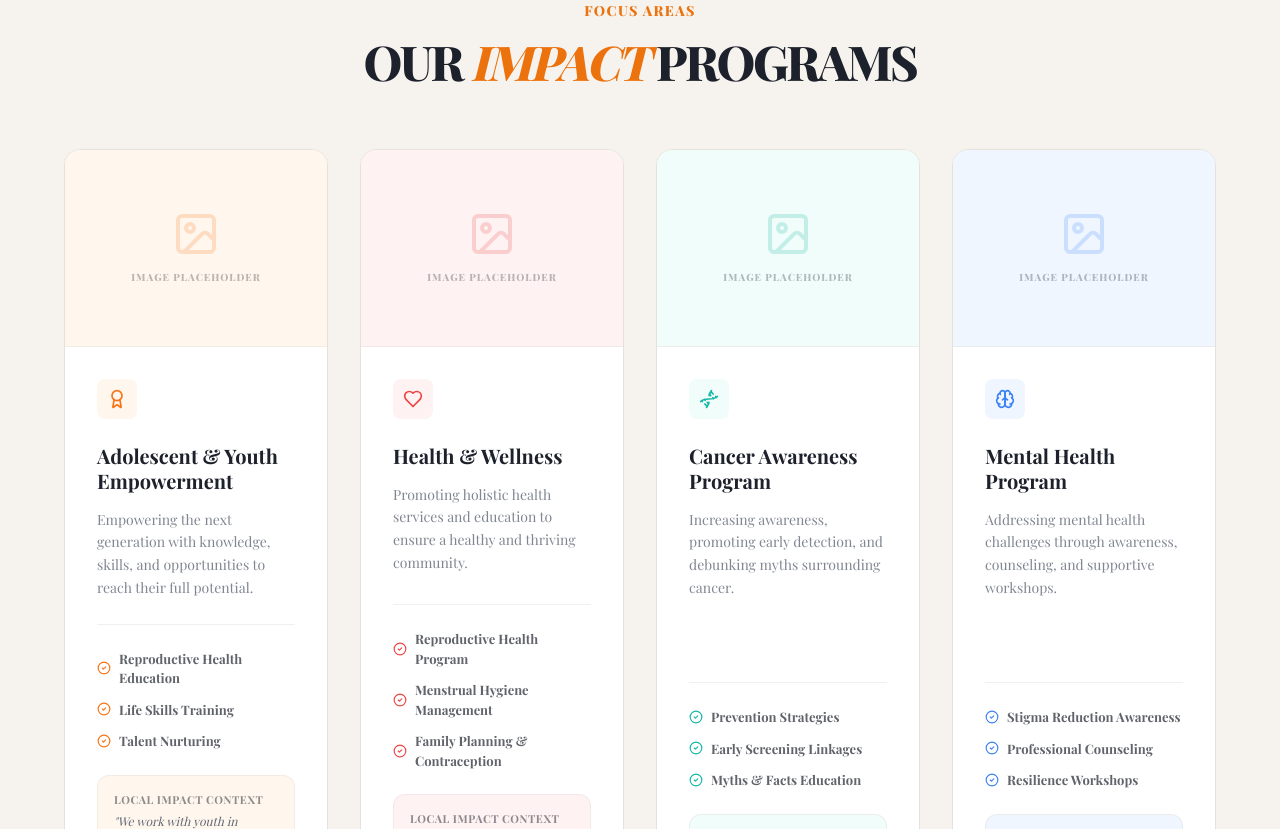
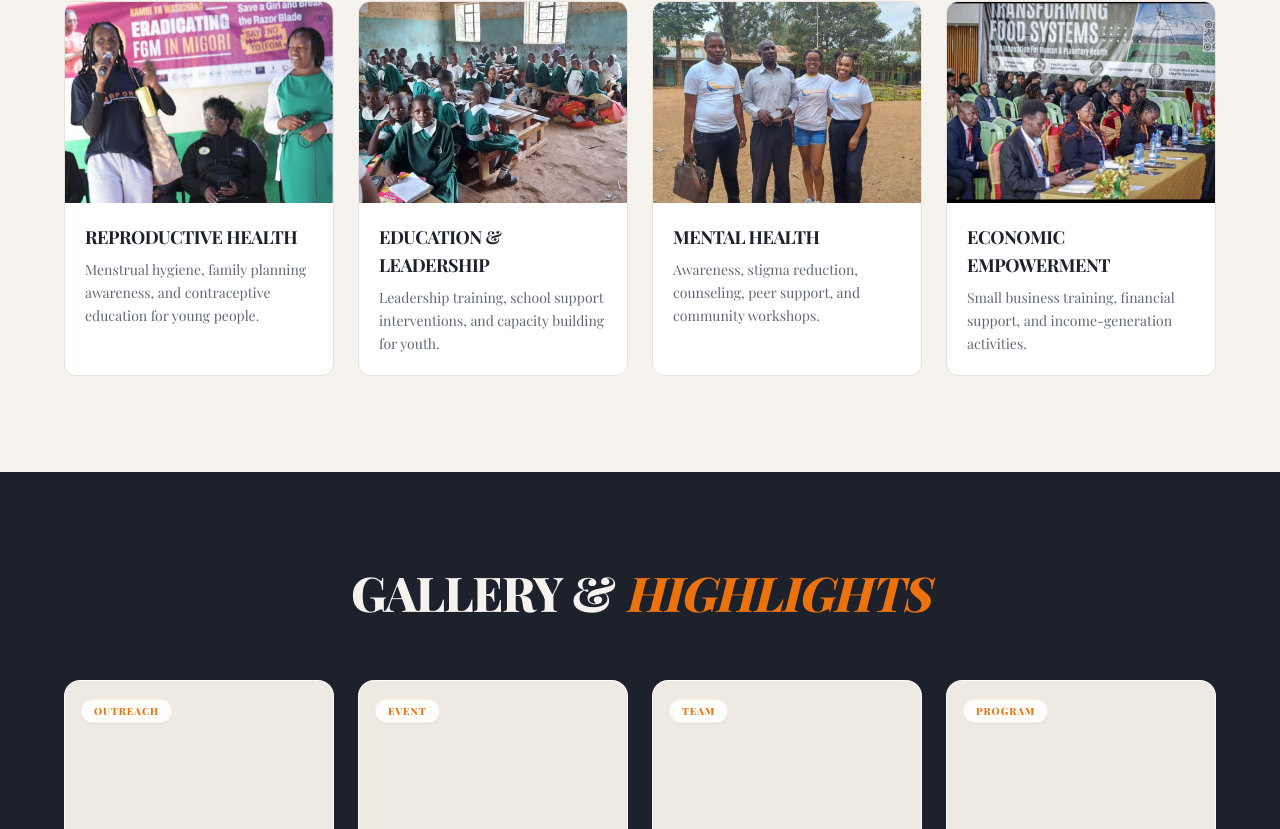
Before and after one commit to JosephOkumu/Gaford, a React (Vite) app in the folder frontend/: page /programs in a window 1280 px wide. Shown: the part 671-1500 px from the top of the page. Built offline with nearby package versions, Linux system fonts and the light colour scheme; a web font is replaced by a local one.

Commit message:
chore: refactorour programs section

```diff
--- a/frontend/src/pages/Programs.tsx
+++ b/frontend/src/pages/Programs.tsx
@@ -2,13 +2,8 @@ import { motion } from "framer-motion";
 import {
     Heart,
     GraduationCap,
-    Dna,
-    Brain,
-    ShieldAlert,
     TrendingUp,
-    Award,
     ArrowRight,
-    CheckCircle2,
     Image as ImageIcon,
     Calendar,
     Users
@@ -16,106 +11,6 @@ import {
 import { Button } from "@/components/ui/button";
 import { Link } from "react-router-dom";
 
-const programs = [
-    {
-        id: "adolescent-empowerment",
-        title: "Adolescent & Youth Empowerment",
-        description: "Empowering the next generation with knowledge, skills, and opportunities to reach their full potential.",
-        icon: Award,
-        subsections: [
-            "Reproductive Health Education",
-            "Life Skills Training",
-            "Talent Nurturing"
-        ],
-        details: "We work with youth in Kisumu and Kajulu, focusing on reproductive health, menstrual hygiene, and the 'Build Talent Initiative' to create sustainable income streams.",
-        color: "text-orange-500",
-        bgColor: "bg-orange-50",
-    },
-    {
-        id: "health-wellness",
-        title: "Health & Wellness",
-        description: "Promoting holistic health services and education to ensure a healthy and thriving community.",
-        icon: Heart,
-        subsections: [
-            "Reproductive Health Program",
-            "Menstrual Hygiene Management",
-            "Family Planning & Contraception"
-        ],
-        details: "Going beyond the absence of disease, we provide training for girls on hygiene and distribute sanitary towels to ensure inclusivity in education.",
-        color: "text-red-500",
-        bgColor: "bg-red-50",
-    },
-    {
-        id: "cancer-awareness",
-        title: "Cancer Awareness Program",
-        description: "Increasing awareness, promoting early detection, and debunking myths surrounding cancer.",
-        icon: Dna,
-        subsections: [
-            "Prevention Strategies",
-            "Early Screening Linkages",
-            "Myths & Facts Education"
-        ],
-        details: "Addressing cultural stigmas and providing community-based education on cancer prevention and early diagnostic services.",
-        color: "text-teal-500",
-        bgColor: "bg-teal-50",
-    },
-    {
-        id: "mental-health",
-        title: "Mental Health Program",
-        description: "Addressing mental health challenges through awareness, counseling, and supportive workshops.",
-        icon: Brain,
-        subsections: [
-            "Stigma Reduction Awareness",
-            "Professional Counseling",
-            "Resilience Workshops"
-        ],
-        details: "Creating safe spaces for mental health discussion and providing professional psychological support for community members.",
-        color: "text-blue-500",
-        bgColor: "bg-blue-50",
-    },
-    {
-        id: "education",
-        title: "Education",
-        description: "Fostering inclusivity and leadership through innovative educational programs.",
-        icon: GraduationCap,
-        subsections: [
-            "Leadership Training",
-            "School Support Gaps",
-            "Elimisha Wote (2024)"
-        ],
-        details: "Targeting teenage mothers who missed school delivery opportunities through our 'Elimisha Wote' initiative aimed at fostering lifelong inclusivity.",
-        color: "text-indigo-500",
-        bgColor: "bg-indigo-50",
-    },
-    {
-        id: "drug-substance-abuse",
-        title: "Drug & Substance Abuse Sensitization",
-        description: "Taking an active stand against drug addiction through counseling and rehabilitation.",
-        icon: ShieldAlert,
-        subsections: [
-            "Counseling Services",
-            "Rehab Center Referrals",
-            "50% Reduction Goal in Kajulu"
-        ],
-        details: "Providing direct linkages to rehabilitation centers and counseling for youth affected by addiction in the Kajulu region.",
-        color: "text-yellow-500",
-        bgColor: "bg-yellow-50",
-    },
-    {
-        id: "economic-empowerment",
-        title: "Economic Empowerment",
-        description: "Building sustainable livelihoods through business training and financial support.",
-        icon: TrendingUp,
-        subsections: [
-            "Business Plan Preparation",
-            "Financial Grant Support",
-            "Income Generation for Women"
-        ],
-        details: "Leveraging our team's financial expertise to train youths and women on business proposal writing and sustainable self-dependence.",
-        color: "text-green-600",
-        bgColor: "bg-green-50",
-    }
-];
 
 const highlights = [
     {
@@ -169,61 +64,49 @@ const Programs = () => {
                 <div className="absolute bottom-0 left-0 translate-y-1/2 -translate-x-1/4 w-96 h-96 bg-orange-500/10 rounded-full blur-3xl -z-10" />
             </section>
 
-            {/* Impact Programs Grid Section */}
             <section id="impact-programs" className="section-padding">
                 <div className="container mx-auto">
-                    <motion.div
-                        initial={{ opacity: 0, y: 20 }}
-                        whileInView={{ opacity: 1, y: 0 }}
-                        viewport={{ once: true }}
-                        className="text-center mb-16"
-                    >
-                        <p className="text-sm font-black text-primary tracking-widest uppercase mb-4">Focus Areas</p>
-                        <h2 className="text-4xl md:text-5xl font-black uppercase tracking-tighter">OUR <span className="text-primary italic">IMPACT</span> PROGRAMS</h2>
-                    </motion.div>
-
-                    <div className="grid grid-cols-1 sm:grid-cols-2 lg:grid-cols-3 xl:grid-cols-4 gap-8">
-                        {programs.map((program, index) => (
+                    <div className="grid sm:grid-cols-2 lg:grid-cols-4 gap-6">
+                        {[
+                            {
+                                title: "Reproductive Health",
+                                description: "Menstrual hygiene, family planning awareness, and contraceptive education for young people.",
+                                image: "/reproductive.png",
+                            },
+                            {
+                                title: "Education & Leadership",
+                                description: "Leadership training, school support interventions, and capacity building for youth.",
+                                image: "/education2.png",
+                            },
+                            {
+                                title: "Mental Health",
+                                description: "Awareness, stigma reduction, counseling, peer support, and community workshops.",
+                                image: "/mental.jpeg",
+                            },
+                            {
+                                title: "Economic Empowerment",
+                                description: "Small business training, financial support, and income-generation activities.",
+                                image: "/empowerment.jpg",
+                            },
+                        ].map((program, i) => (
                             <motion.div
-                                key={program.id}
+                                key={i}
                                 initial={{ opacity: 0, y: 30 }}
                                 whileInView={{ opacity: 1, y: 0 }}
                                 viewport={{ once: true }}
-                                transition={{ delay: index * 0.1, duration: 0.5 }}
-                                className="group bg-card border border-border rounded-2xl overflow-hidden hover:shadow-2xl transition-all duration-300 flex flex-col h-full"
+                                transition={{ delay: i * 0.1, duration: 0.5 }}
+                                className="group bg-card border border-border rounded-xl overflow-hidden hover:shadow-xl transition-shadow duration-300"
                             >
-                                {/* Empty Image Placeholder */}
-                                <div className={`aspect-[4/3] ${program.bgColor} flex flex-col items-center justify-center border-b border-border/50 group-hover:bg-primary/5 transition-colors duration-500`}>
-                                    <ImageIcon className={`${program.color} opacity-20 mb-3`} size={48} />
-                                    <p className="text-[10px] uppercase font-black tracking-widest opacity-30">Image Placeholder</p>
+                                <div className="aspect-[4/3] overflow-hidden">
+                                    <img
+                                        src={program.image}
+                                        alt={program.title}
+                                        className="w-full h-full object-cover group-hover:scale-105 transition-transform duration-500"
+                                    />
                                 </div>
-
-                                <div className="p-8 flex flex-col flex-grow">
-                                    <div className={`w-10 h-10 ${program.bgColor} ${program.color} rounded-lg flex items-center justify-center mb-6`}>
-                                        <program.icon size={20} />
-                                    </div>
-
-                                    <h3 className="text-xl font-bold mb-4 leading-tight group-hover:text-primary transition-colors">
-                                        {program.title}
-                                    </h3>
-
-                                    <p className="text-sm text-muted-foreground/80 mb-6 leading-relaxed flex-grow">
-                                        {program.description}
-                                    </p>
-
-                                    <div className="space-y-3 pt-6 border-t border-border/50 mb-6">
-                                        {program.subsections.map((sub, i) => (
-                                            <div key={i} className="flex items-center gap-2">
-                                                <CheckCircle2 className={`${program.color} shrink-0`} size={14} />
-                                                <span className="text-[13px] font-bold text-foreground/70">{sub}</span>
-                                            </div>
-                                        ))}
-                                    </div>
-
-                                    <div className={`mt-auto p-4 ${program.bgColor} rounded-xl border border-border/50`}>
-                                        <p className="text-[11px] font-bold uppercase tracking-wider mb-1 opacity-50">Local Impact Context</p>
-                                        <p className="text-xs text-muted-foreground leading-relaxed italic">"{program.details}"</p>
-                                    </div>
+                                <div className="p-5">
+                                    <h3 className="text-lg font-bold mb-2 uppercase tracking-tight">{program.title}</h3>
+                                    <p className="text-sm text-muted-foreground leading-relaxed font-medium">{program.description}</p>
                                 </div>
                             </motion.div>
                         ))}
```
